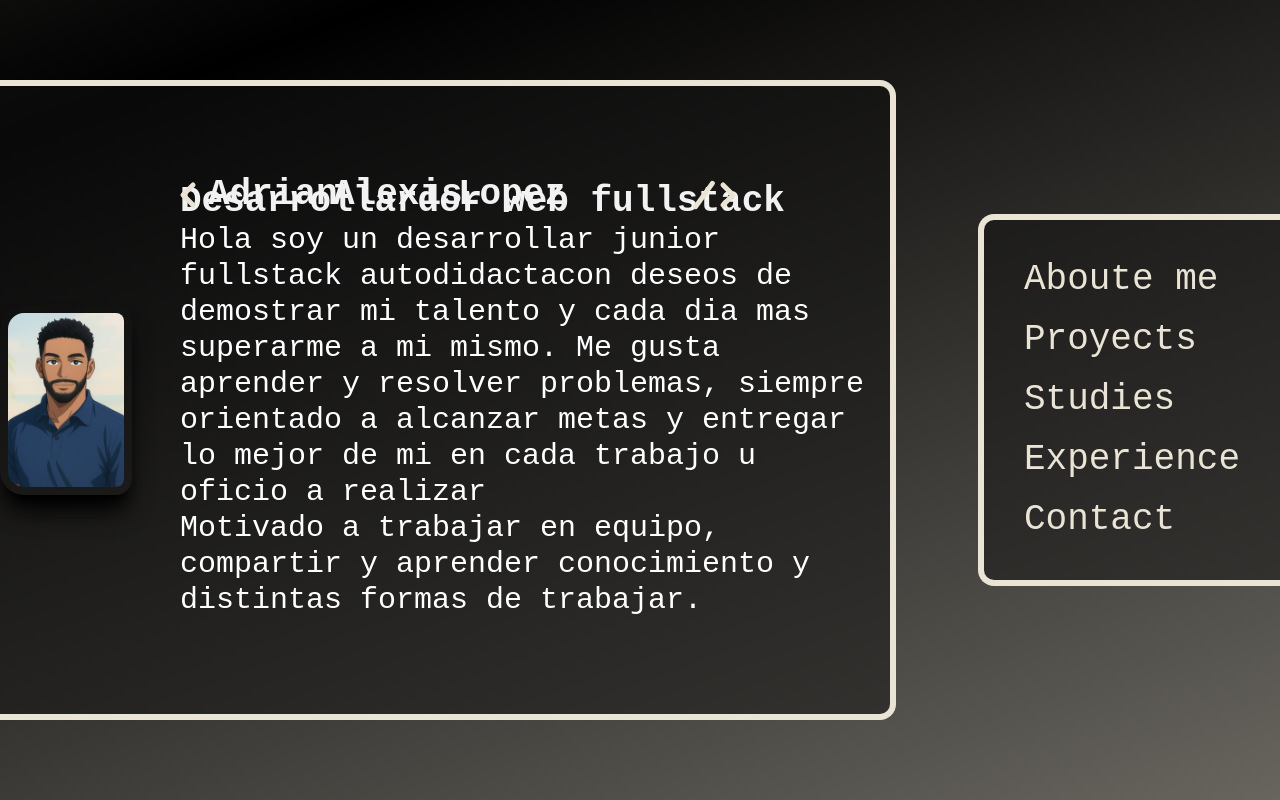
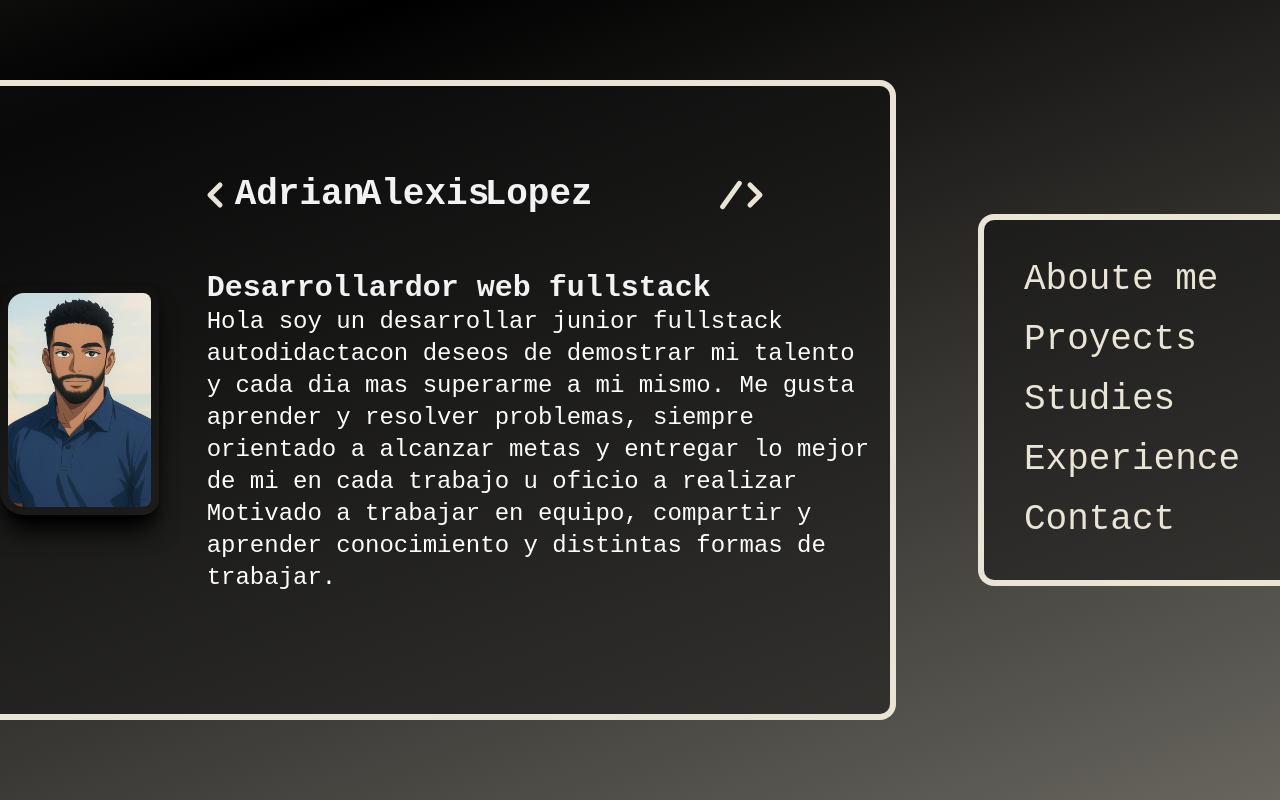
Before and after one commit to AdrianAlexisRD/Portafolio, a React (Vite) app: page / in a window 1280 px wide. Built offline with nearby package versions, Linux system fonts and the light colour scheme.

Commit message:
se modifico la home page

```diff
--- a/src/pages/AbouteMe.jsx
+++ b/src/pages/AbouteMe.jsx
@@ -32,9 +32,9 @@ export default function Home() {
         <IconSlash stroke={3} size={40} className="absolute md:left-134 right-6 aparecer title-color" />
         <IconChevronRight stroke={3} size={40} className="absolute md:left-140 right-0  aparecer title-color" />
       </div>
-      <div className="self-center p-4">
-        <h2 className="self-center md:text-4xl text-2xl font-black text-color">Desarrollardor web fullstack</h2>
-        <p className=" md:text-3xl text-white ">
+      <div className="self-center p-4 pt-20 ">
+        <h2 className="self-center md:text-3xl text-2xl font-black text-color">Desarrollardor web fullstack</h2>
+        <p className=" md:text-2xl text-white ">
         Hola soy un desarrollar junior fullstack autodidactacon deseos de demostrar
         mi talento y cada dia mas superarme a mi mismo. Me gusta aprender y resolver
         problemas, siempre orientado a alcanzar metas y entregar lo mejor de mi en cada
```
